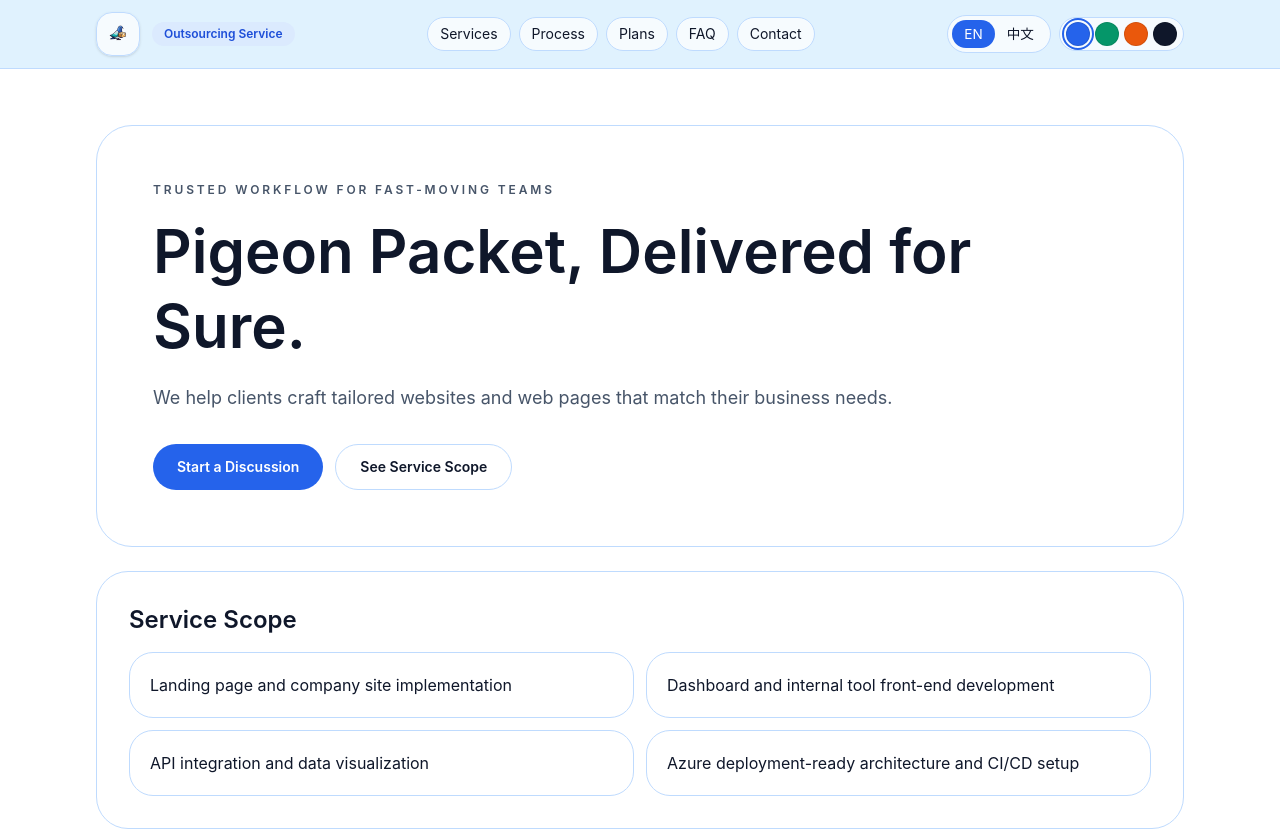
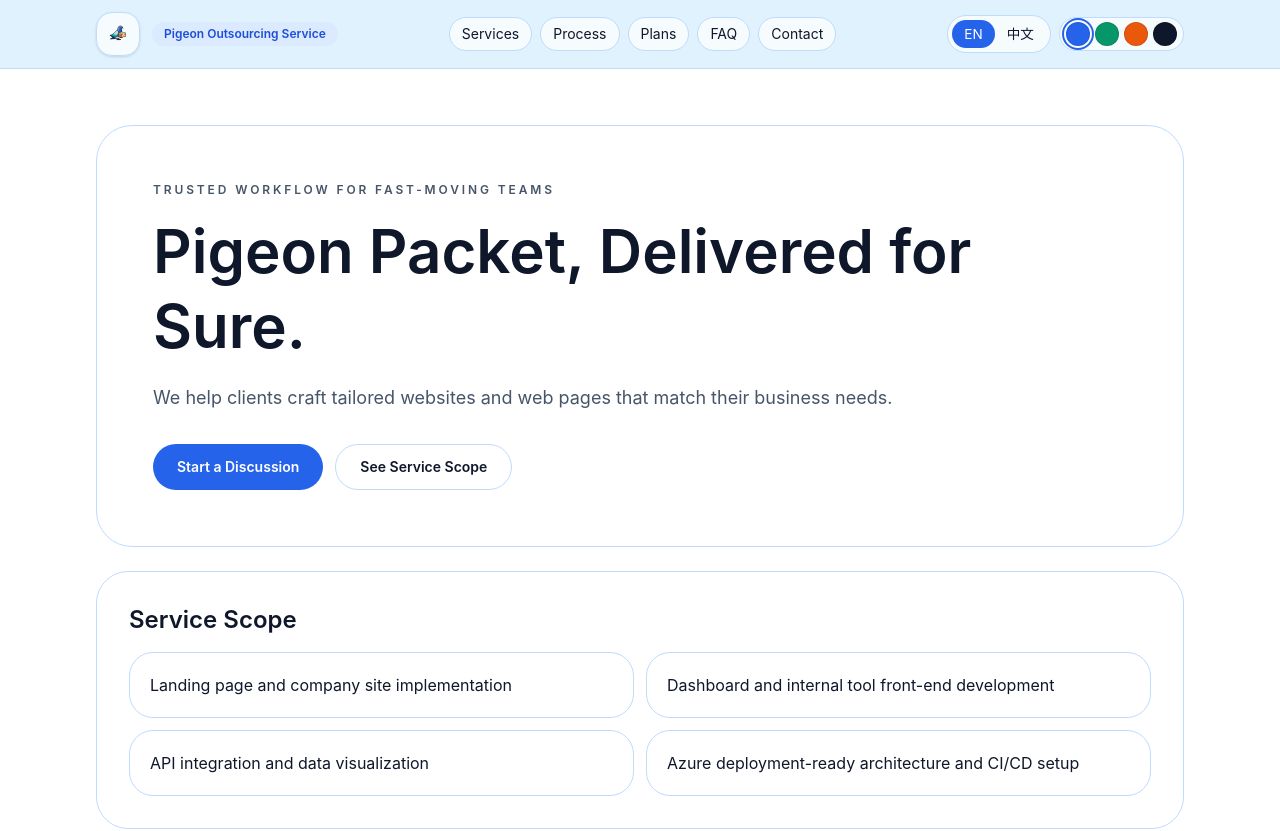
Before and after one commit to TurtleGods/DemoApp, an Angular app: page / in a window 1280 px wide. Shown: the top 831 px of the page. Built offline with nearby package versions, Linux system fonts and the light colour scheme.

Commit message:
Doc 更改標題

```diff
--- a/src/app/app.ts
+++ b/src/app/app.ts
@@ -48,7 +48,7 @@ const COPY = {
   en: {
     languageLabel: 'Language',
     themeLabel: 'Theme',
-    heroBadge: 'Outsourcing Service',
+    heroBadge: 'Pigeon Outsourcing Service',
     navServices: 'Services',
     navProcess: 'Process',
     navPlans: 'Plans',
@@ -134,7 +134,7 @@ const COPY = {
   zh: {
     languageLabel: '語言',
     themeLabel: '主題',
-    heroBadge: '外包服務介紹',
+    heroBadge: '鴿子外包服務介紹',
     navServices: '服務項目',
     navProcess: '合作流程',
     navPlans: '方案範例',
```
